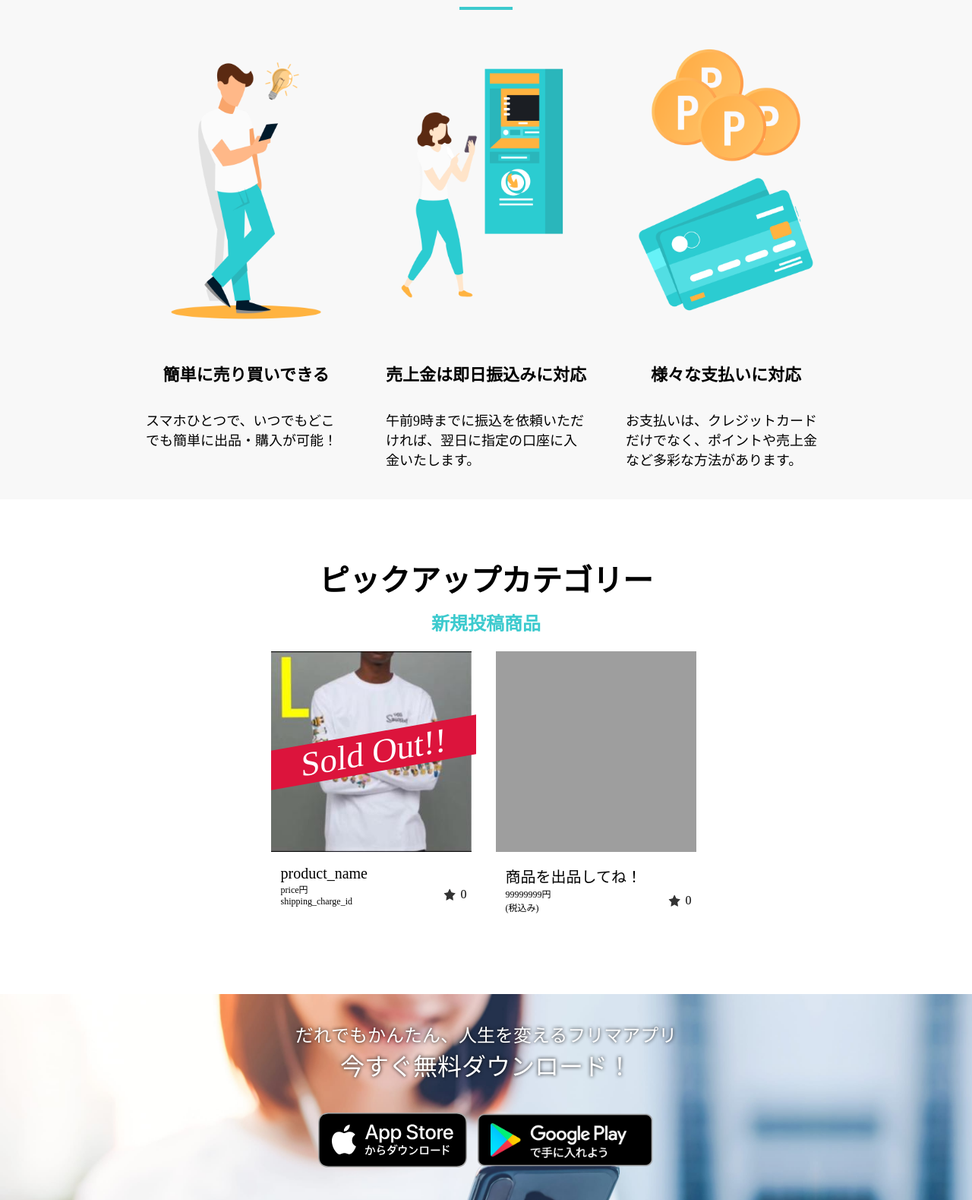
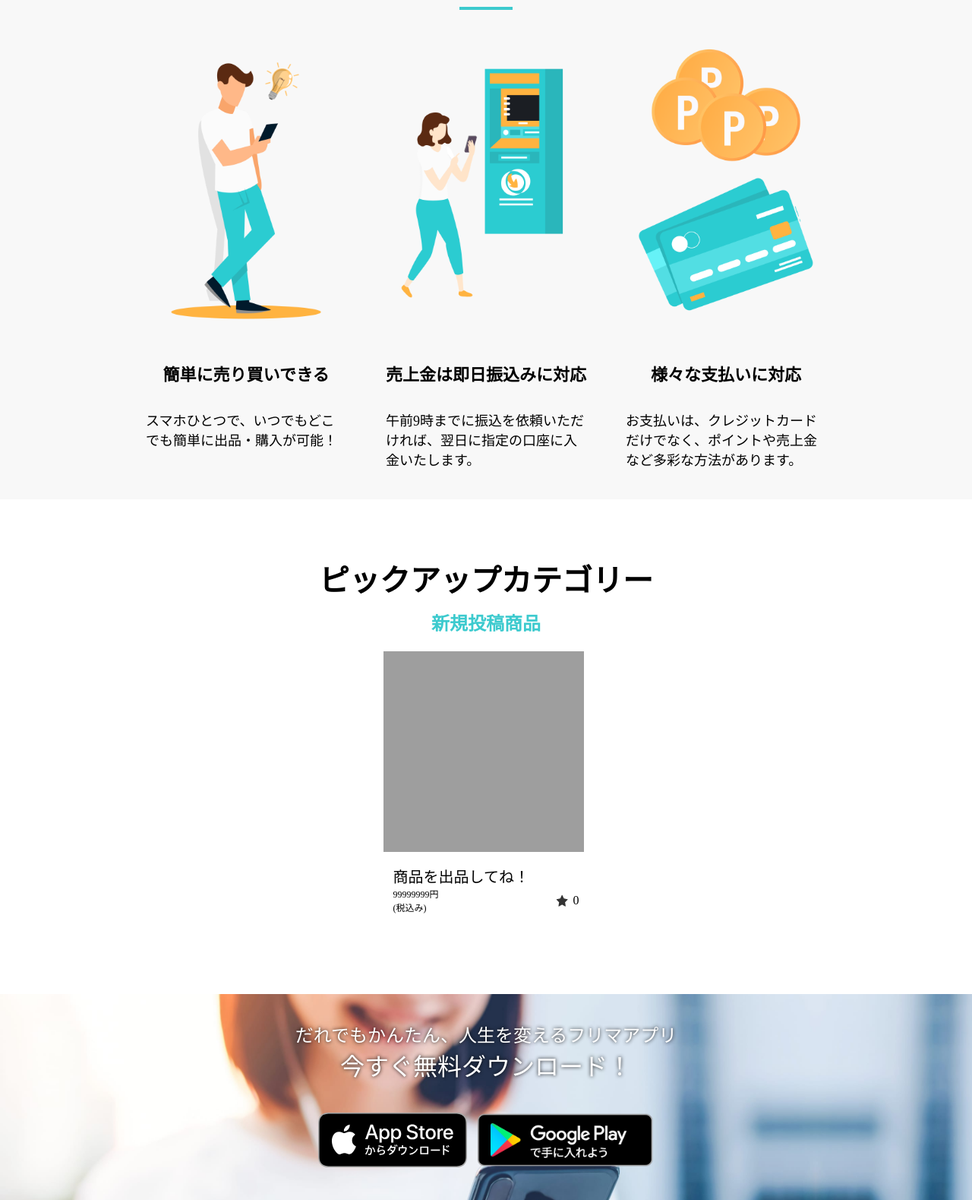
Before and after one commit to yuuki0217/furima-40769, a Rails app: page / in a window 1280 px wide. Shown: the part 1464-3043 px from the top of the page at 76% size. Run offline with Rails 7, Linux system fonts and the light colour scheme; data that the repository does not hold is empty; some libraries are stand-ins or nearby versions; grey boxes are pictures that could not be loaded.

Commit message:
商品一覧表示機能　修正2

```diff
--- a/app/views/items/edit.html.erb
+++ b/app/views/items/edit.html.erb
@@ -73,7 +73,7 @@ app/assets/stylesheets/items/new.css %>
           配送料の負担
           <span class="indispensable">必須</span>
         </div>
-        <%= f.collection_select(:shipping_charge_id, [], :id, :name, {}, {class:"select-box", id:"item-shipping-fee-status"}) %>
+        <%=# f.collection_select(:shipping_charge_id, [], :id, :name, {}, {class:"select-box", id:"item-shipping-fee-status"}) %>
         <div class="weight-bold-text">
           発送元の地域
           <span class="indispensable">必須</span>
--- a/app/views/items/index.html.erb
+++ b/app/views/items/index.html.erb
@@ -127,26 +127,6 @@
   <ul class='item-lists'>
     <% if @items.empty? %>
       <li class='list'>
-        <%= link_to "#" do %>
-          <div class='item-img-content'>
-            <%= image_tag "item-sample.png", class: "item-img" %>
-            <div class='sold-out'>
-              <span>Sold Out!!</span>
-            </div>
-          </div>
-          <div class='item-info'>
-            <h3 class='item-name'><%= "product_name" %></h3>
-            <div class='item-price'>
-              <span><%= "price" %>円<br><%= 'shipping_charge_id' %></span>
-              <div class='star-btn'>
-                <%= image_tag "star.png", class:"star-icon" %>
-                <span class='star-count'>0</span>
-              </div>
-            </div>
-          </div>
-        <% end %>
-      </li>
-      <li class='list'>
         <%= link_to '#' do %>
           <%= image_tag "https://tech-master.s3.amazonaws.com/uploads/curriculums/images/Rails1-4/sample.jpg", class: "item-img" %>
           <div class='item-info'>
```
